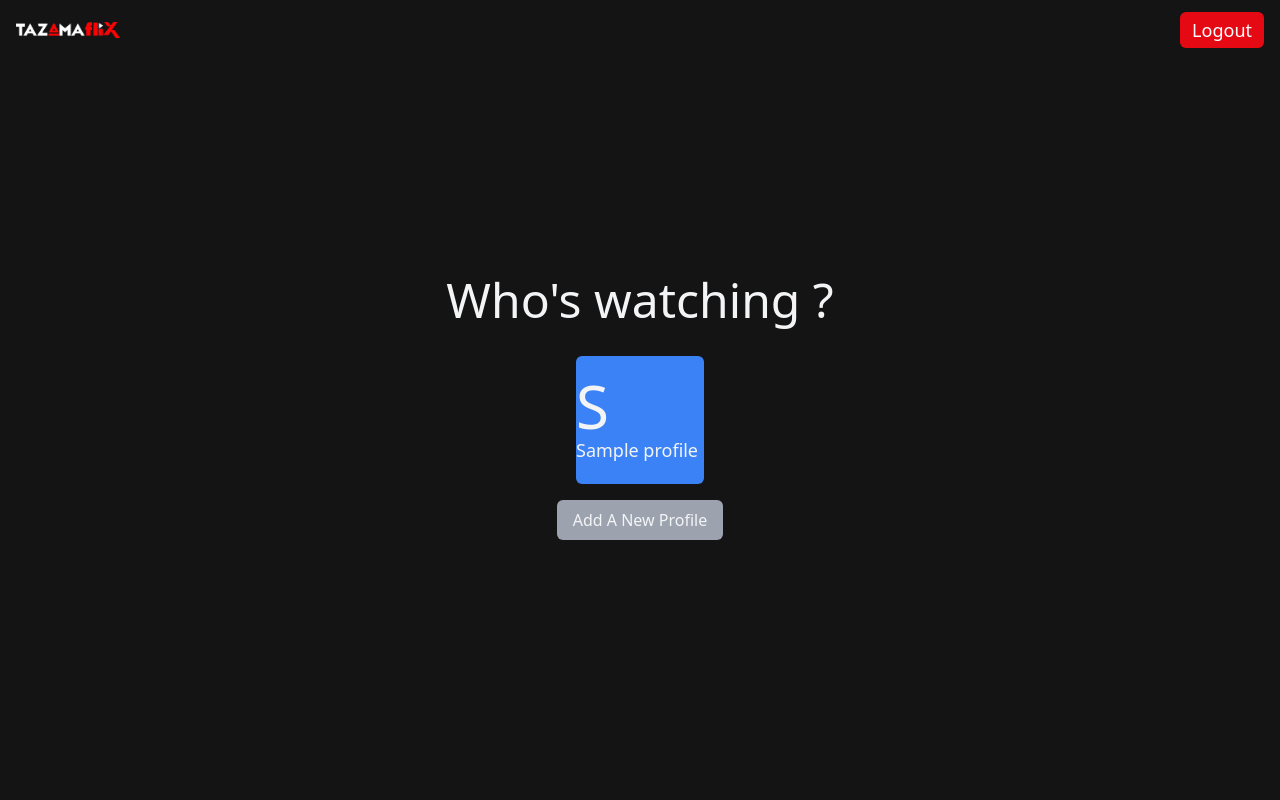
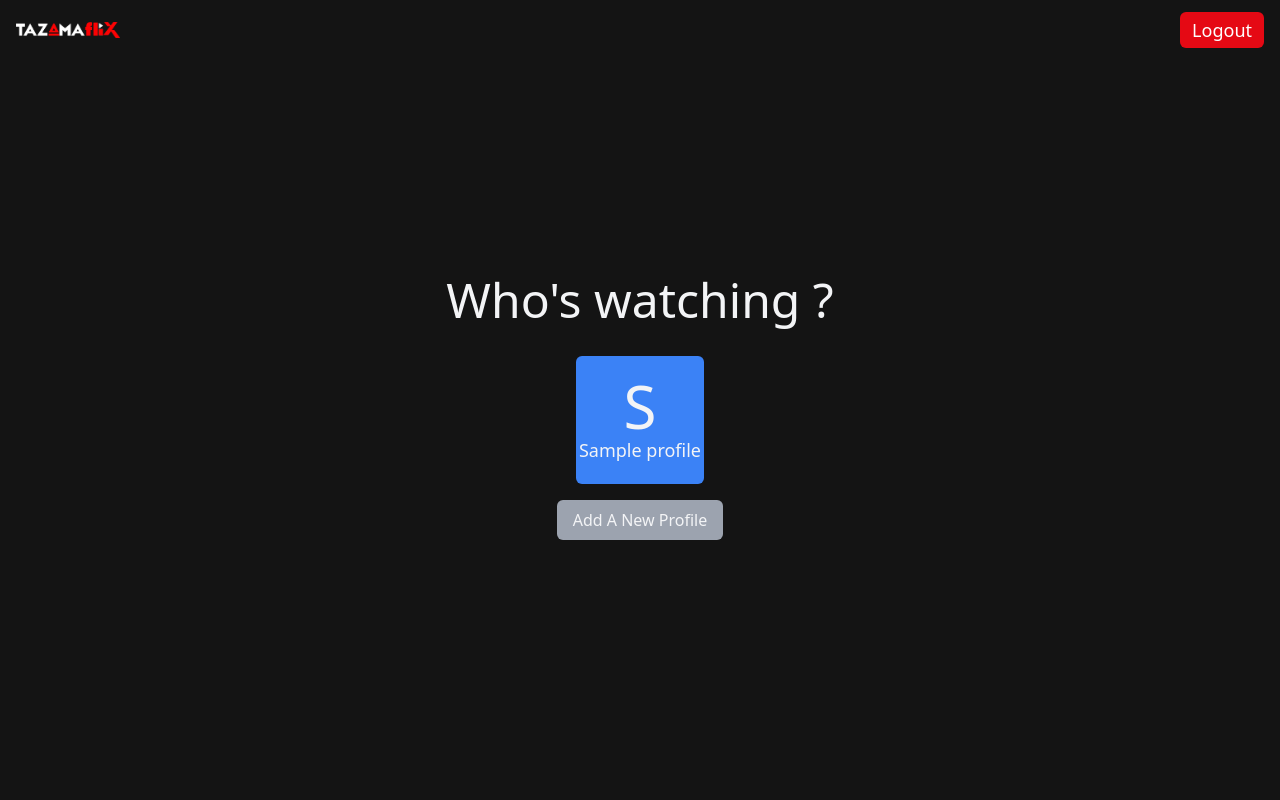
Before and after one commit to antonymwakiacha/Tazama-flix, a Django app: page /profile/ in a window 1280 px wide. Run offline with Django 4.2, Linux system fonts and the light colour scheme; a user stored in the database is signed in; tables that the repository leaves empty hold one stand-in row (values such as "Sample post").

Commit message:
modified the profile_list template

```diff
--- a/templates/profileList.html
+++ b/templates/profileList.html
@@ -36,7 +36,7 @@ Profile
             {% for profile in profiles %}
             <a href="#">
 
-            <div class="w-32 h-32 m-4 flex flex-col justify-center align-center bg-blue-500 rounded-md cursor-pointer">
+            <div class="w-32 h-32 m-4 flex flex-col justify-center align-center text-center bg-blue-500 rounded-md cursor-pointer">
                 <p class="text-6xl">
                     {{ profile.name | slice:":1" }}
                 </p>
@@ -66,9 +66,13 @@ Profile
             </div> -->
         </div>
         <div class="flex justify-center items-center">
-            <button class="px-4 py-2 rounded-md outline-none bg-gray-400 text-gray-100">
-                Add A New Profile
-            </button>
+            <a href="{% url 'core:profile_create' %}">
+                <button class="px-4 py-2 rounded-md outline-none bg-gray-400 text-gray-100">
+                    Add A New Profile
+                </button>
+
+            </a>
+
         </div>
     </section>
 
```
